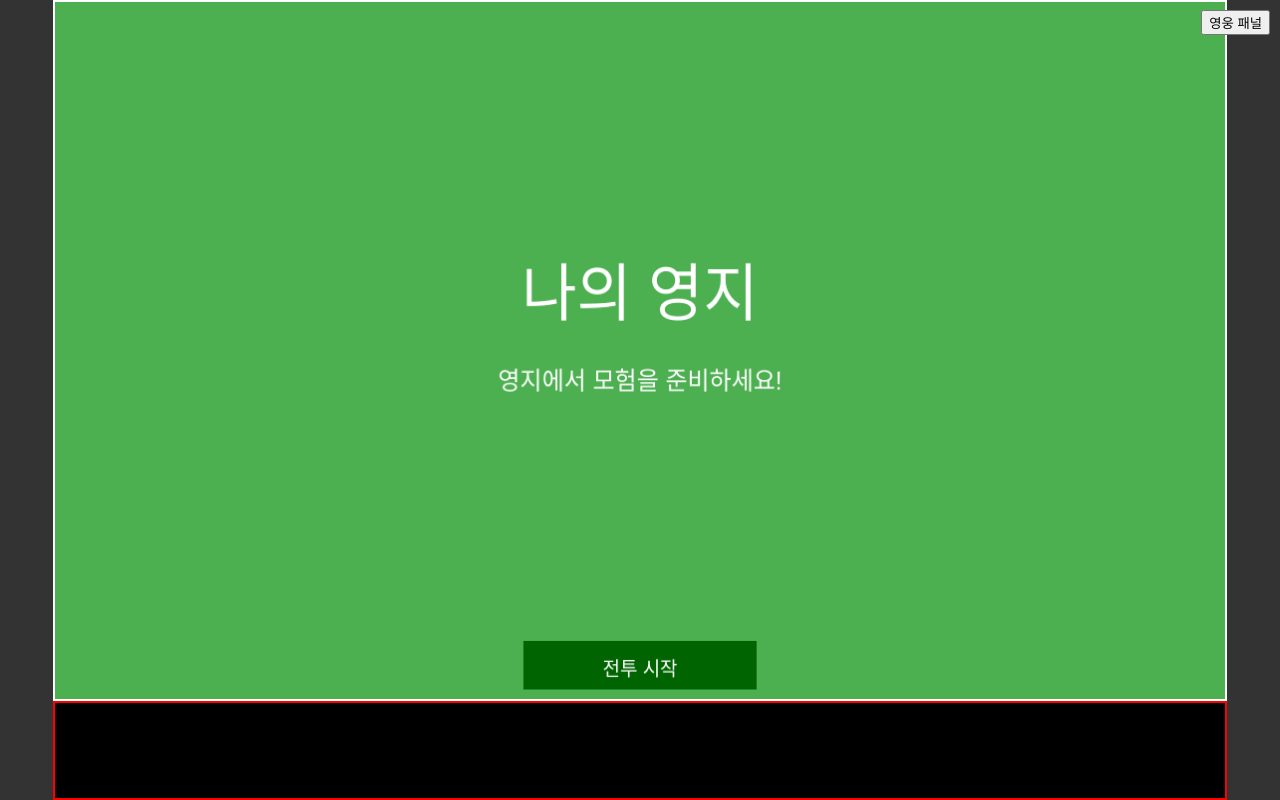
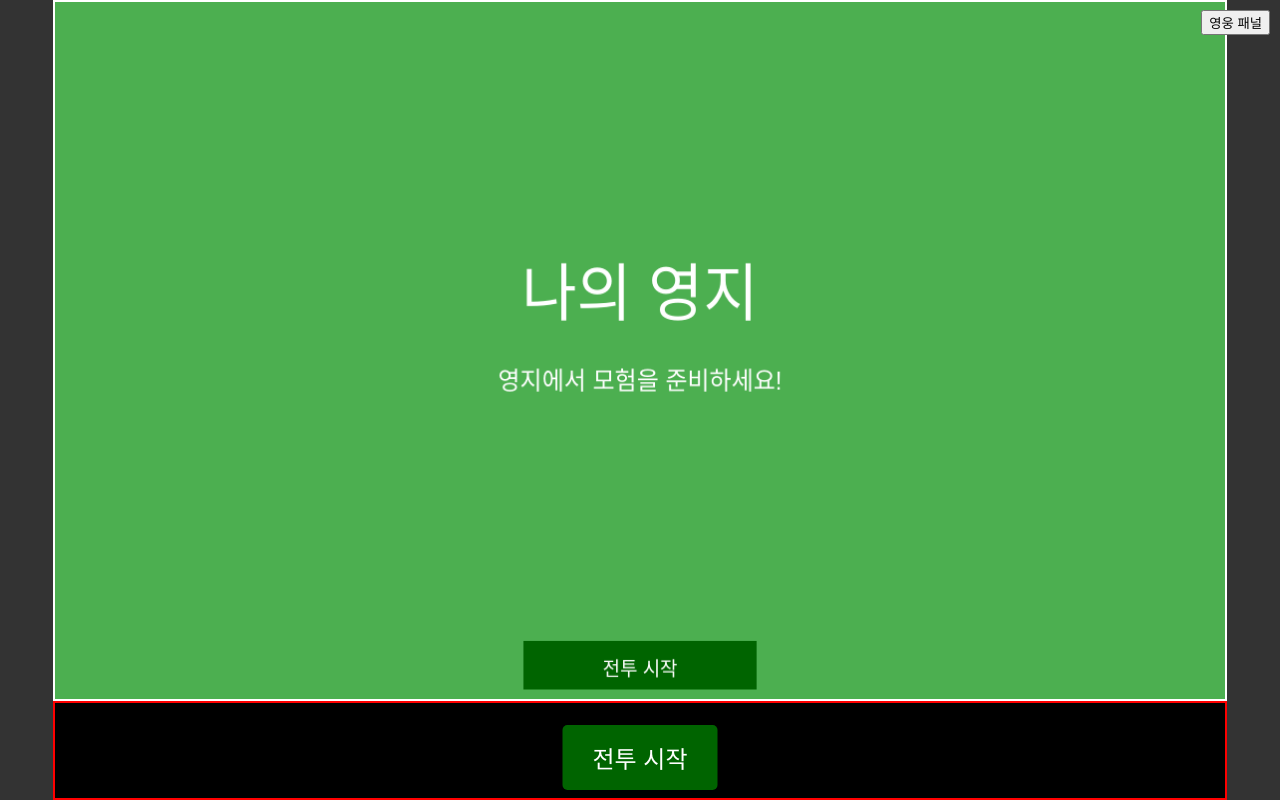
Before and after one commit to cagecorn/muscle-and-blood, a website with bundled scripts: page index.html in a window 1280 px wide. Built offline with nearby package versions, Linux system fonts and the light colour scheme.

Commit message:
Add HTML battle start button

```diff
--- a/index.html
+++ b/index.html
@@ -12,6 +12,8 @@
         <canvas id="combatLogCanvas"></canvas>
     </div>
     <button id="toggleHeroPanelBtn" style="position: absolute; top: 10px; right: 10px; z-index: 100;">영웅 패널</button>
+    <!-- ✨ 캔버스 버튼 외에 별도의 HTML 전투 시작 버튼 -->
+    <button id="battleStartHtmlBtn" class="game-button">전투 시작</button>
     <script type="module" src="js/main.js"></script>
 </body>
 </html>
--- a/js/constants.js
+++ b/js/constants.js
@@ -29,7 +29,9 @@ export const UI_STATES = {
 
 export const BUTTON_IDS = {
     BATTLE_START: 'battleStartButton',
-    TOGGLE_HERO_PANEL: 'toggleHeroPanelBtn'
+    TOGGLE_HERO_PANEL: 'toggleHeroPanelBtn',
+    // HTML 요소로 제공되는 전투 시작 버튼
+    BATTLE_START_HTML: 'battleStartHtmlBtn'
 };
 
 export const ATTACK_TYPES = {
--- a/js/main.js
+++ b/js/main.js
@@ -18,6 +18,14 @@ document.addEventListener('DOMContentLoaded', () => {
         } else {
             console.warn("Hero Panel toggle button not found in main.js.");
         }
+
+        // ✨ 별도의 HTML 전투 시작 버튼 리스너
+        const battleStartHtmlBtn = document.getElementById(BUTTON_IDS.BATTLE_START_HTML);
+        if (battleStartHtmlBtn) {
+            battleStartHtmlBtn.addEventListener('click', () => {
+                gameEngine.getUIEngine().handleBattleStartClick();
+            });
+        }
     } catch (error) {
         console.error("Fatal Error: Game Engine failed to start.", error);
         alert("\uAC8C\uC784 \uC2DC\uC791 \uC911 \uCE58\uBA85\uC801\uC778 \uC624\uB958\uAC00 \uBC1C\uC0DD\uD588\uC2B5\uB2C8\uB2E4. \uCF58\uC194\uC744 \uD655\uC778\uD574\uC8FC\uC138\uC694.");
--- a/style.css
+++ b/style.css
@@ -45,3 +45,23 @@ canvas {
     flex-grow: 1;
     aspect-ratio: 16 / 9;
 }
+
+/* ✨ HTML 전투 시작 버튼 스타일 */
+.game-button {
+    background-color: darkgreen;
+    color: white;
+    padding: 15px 30px;
+    border: none;
+    border-radius: 5px;
+    cursor: pointer;
+    font-size: 24px;
+    position: absolute;
+    bottom: 10px;
+    left: 50%;
+    transform: translateX(-50%);
+    z-index: 99;
+}
+
+.game-button:hover {
+    background-color: #004d00;
+}
```
Also changed, not shown: debug.html (+10 -0 lines).
